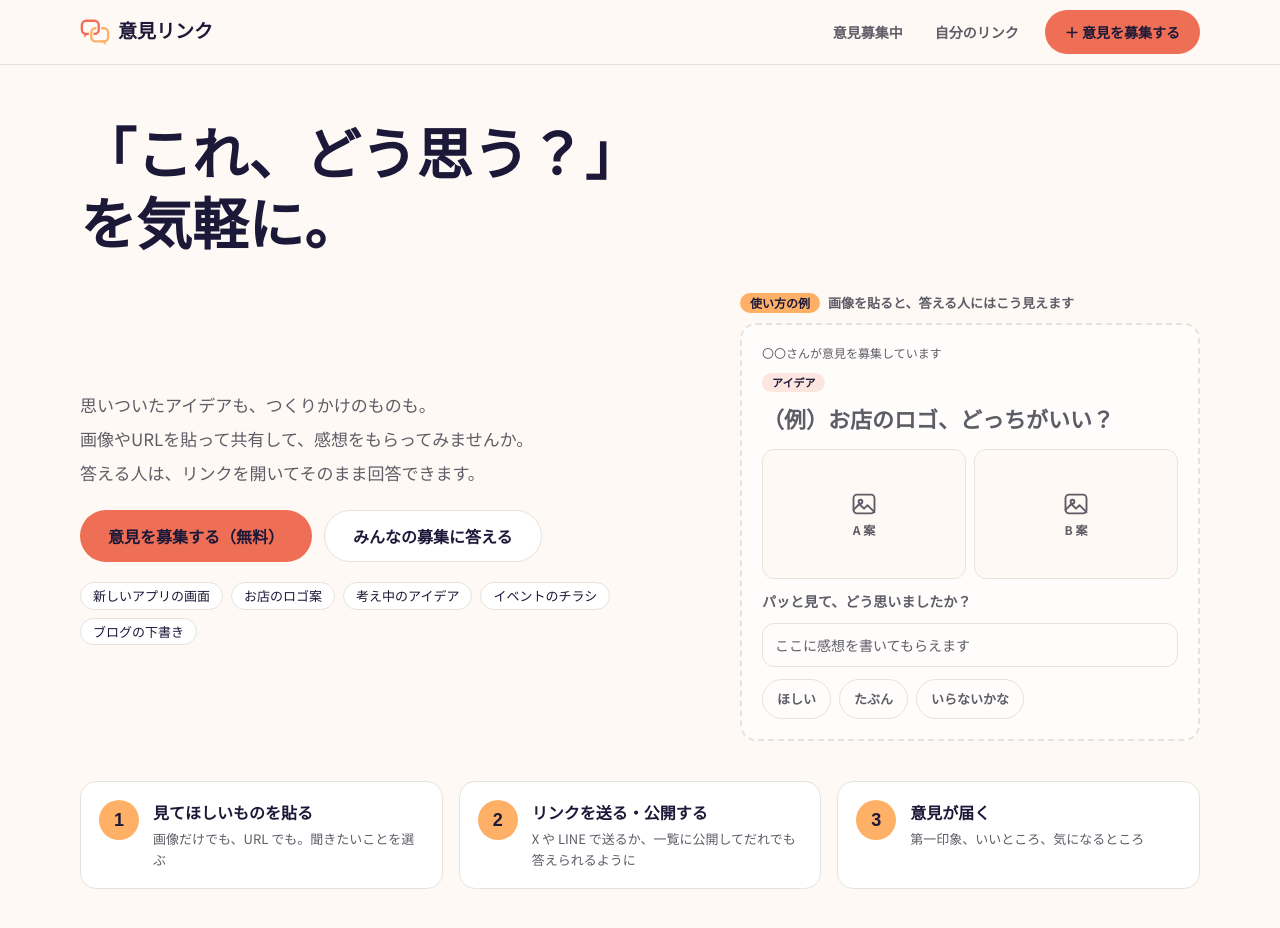
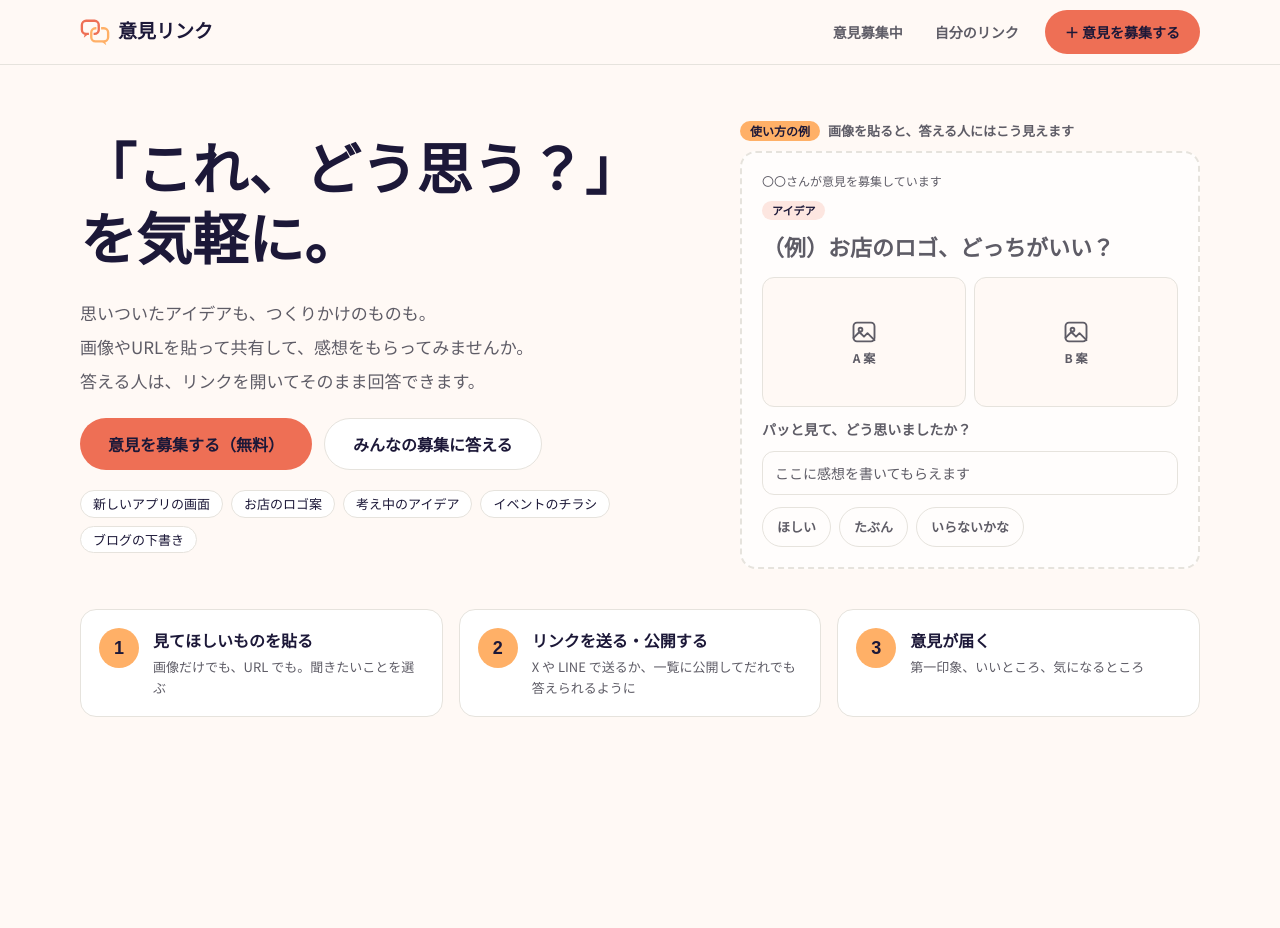
Before and after one commit to sho-otokuni/ikenlink, a Next.js app: page / in a window 1280 px wide. Shown: the top 928 px of the page. After the commit the page ends 800 px from the top, so only its background shows below. Built offline with nearby package versions, Linux system fonts and the light colour scheme; no server answers; a web font is replaced by a local one.

Commit message:
トップの見出しを左の列に戻し、余計な余白をなくす
Co-Authored-By: Claude Opus 5.5 <noreply@anthropic.com>

```diff
--- a/src/app/page.tsx
+++ b/src/app/page.tsx
@@ -17,14 +17,14 @@ export default function Home() {
     <>
       <Header />
       <main className={`${PAGE_WIDTH} flex flex-1 flex-col gap-[18px] px-3 pb-16 pt-4 lg:gap-10 lg:px-0 lg:pt-14`}>
-        {/* 見出しは、パソコンでもスマホでも「「これ、どう思う？」」と「を気軽に。」の2行。パソコンでは横いっぱいを使う */}
-        <div className="flex flex-col gap-3 lg:grid lg:grid-cols-[1fr_460px] lg:items-center lg:gap-x-14 lg:gap-y-8">
-          <h1 className="font-round text-[28px] font-bold leading-snug lg:col-span-2 lg:text-[56px] lg:leading-tight">
-            「これ、どう思う？」
-            <br />
-            を気軽に。
-          </h1>
+        {/* パソコンでは、左に見出し・説明・ボタン、右に「使い方の例」を並べる */}
+        <div className="flex flex-col gap-[18px] lg:grid lg:grid-cols-[1fr_460px] lg:items-center lg:gap-14">
           <section className="flex flex-col gap-3 lg:gap-5">
+            <h1 className="font-round text-[28px] font-bold leading-snug lg:text-[56px] lg:leading-tight">
+              「これ、どう思う？」
+              <br />
+              を気軽に。
+            </h1>
             <p className="text-sm leading-relaxed text-muted lg:text-[17px] lg:leading-loose">
               思いついたアイデアも、つくりかけのものも。
               <br />
```
